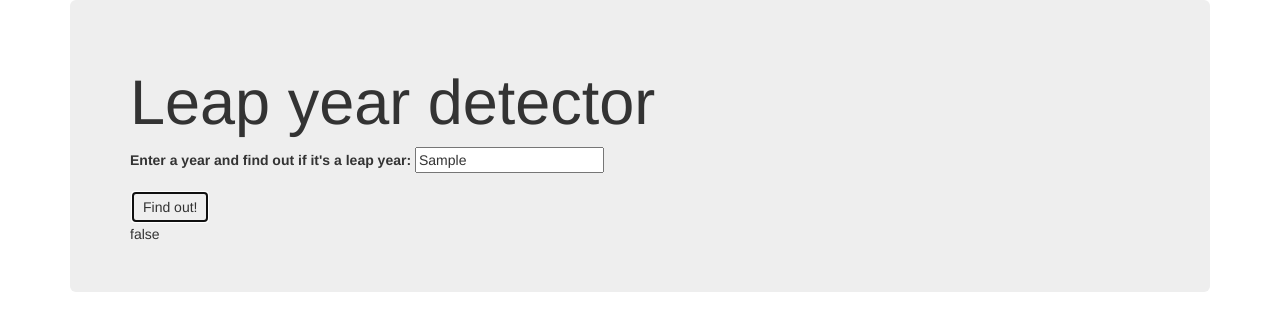
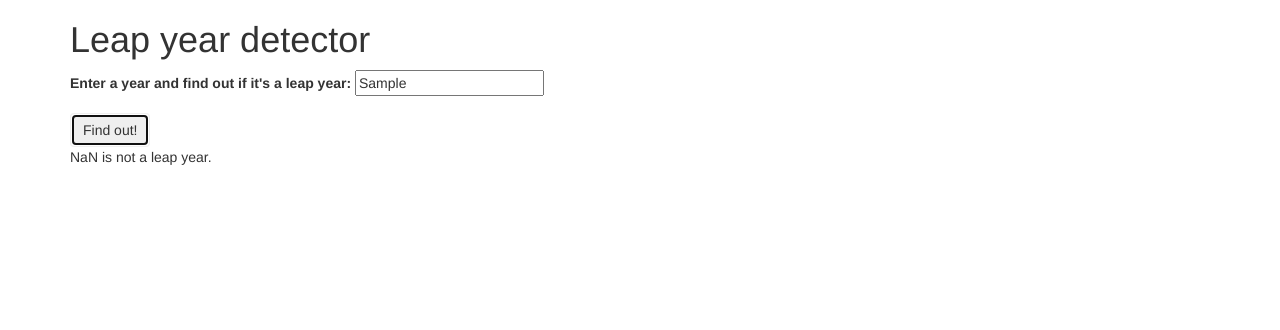
Before and after one commit to Julianralexander/leapyr, a plain HTML site: page index.html in a window 1280 px wide. Both pictures are taken after typing "Sample" into the empty fields and a click on the button "Find out!". Drawn offline with Linux system fonts and the light colour scheme.

Commit message:
Final epicodus version of the code, that works, but has minimal styling etc

```diff
--- a/css/styles.css
+++ b/css/styles.css
@@ -0,0 +1,3 @@
+#result {
+  display: none;
+}
--- a/index.html
+++ b/index.html
@@ -9,7 +9,6 @@
   </head>
   <body>
     <div class="container">
-      <div class="jumbotron">
       <h1>Leap year detector</h1>
 
       <form id="leap-year">
@@ -22,9 +21,7 @@
       </form>
 
       <div id="result">
-
-        </div>
-
+        <p><span class="year"></span> is <span class="not"></span> a leap year.</p>
       </div>
     </div>
   </body>
--- a/js/scripts.js
+++ b/js/scripts.js
@@ -1,22 +1,27 @@
 //B:E
 var leapYear = function(year) {
-  if (year % 100 === 0) {
-    return false;
-  } else if (year % 4 === 0) {
+  if ((year % 4 === 0) && (year % 100 !== 0) || (year % 400 === 0)) {
     return true;
   } else {
     return false;
   }
 };
 
-
 //U:I
 $(document).ready(function() {
   $("form#leap-year").submit(function(event) {
     event.preventDefault();
-
     var year = parseInt($("input#year").val());
     var result = leapYear(year);
-    $("#result").text(result);
+
+    $(".year").text(year);
+
+    if (!result) {                 // same as writing if (result === false)
+      $(".not").text("not");
+    } else {
+      $(".not").text("");
+    }
+
+    $("#result").show();
   });
 });
```
Lines whose indentation alone changed are shown as unchanged.
